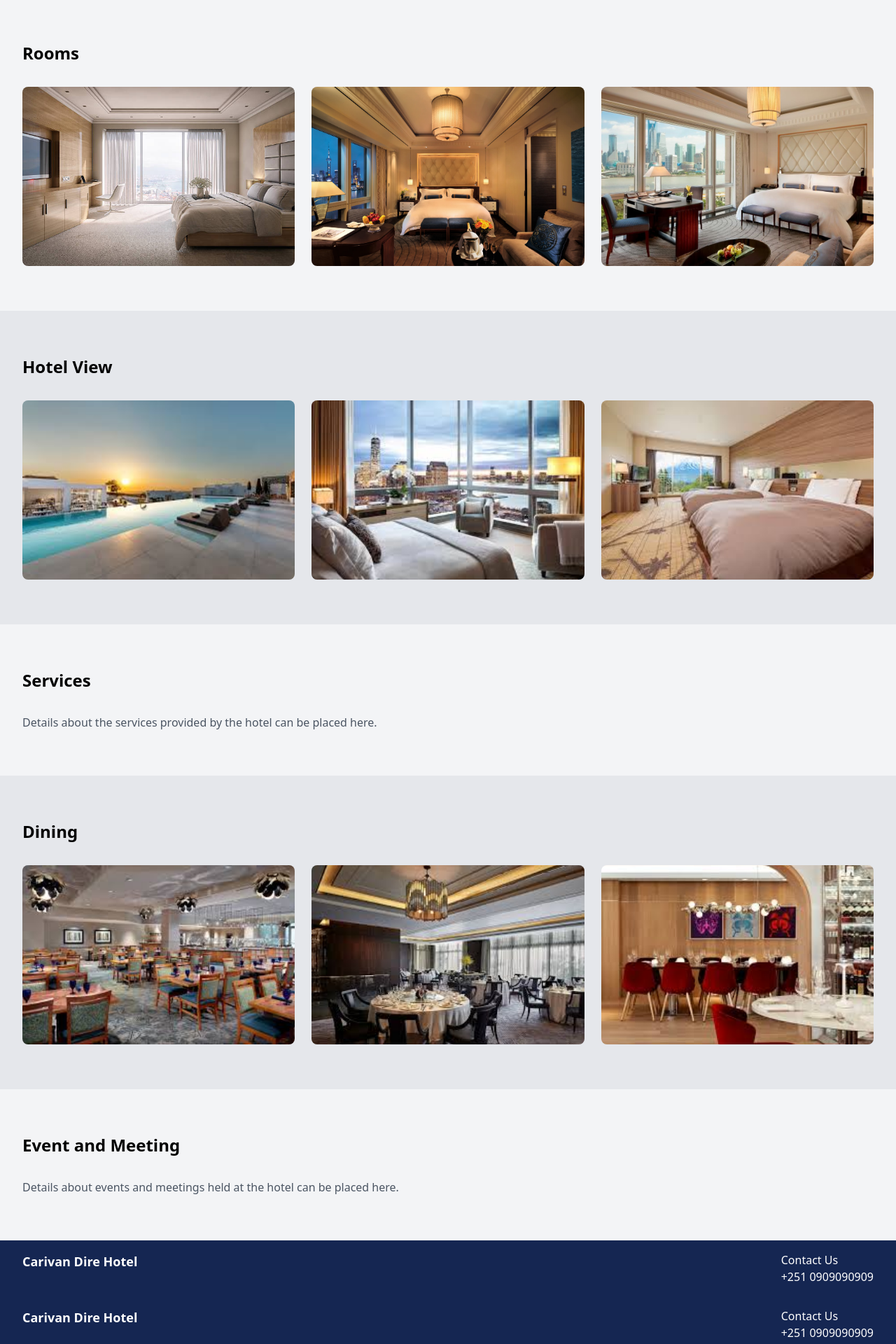
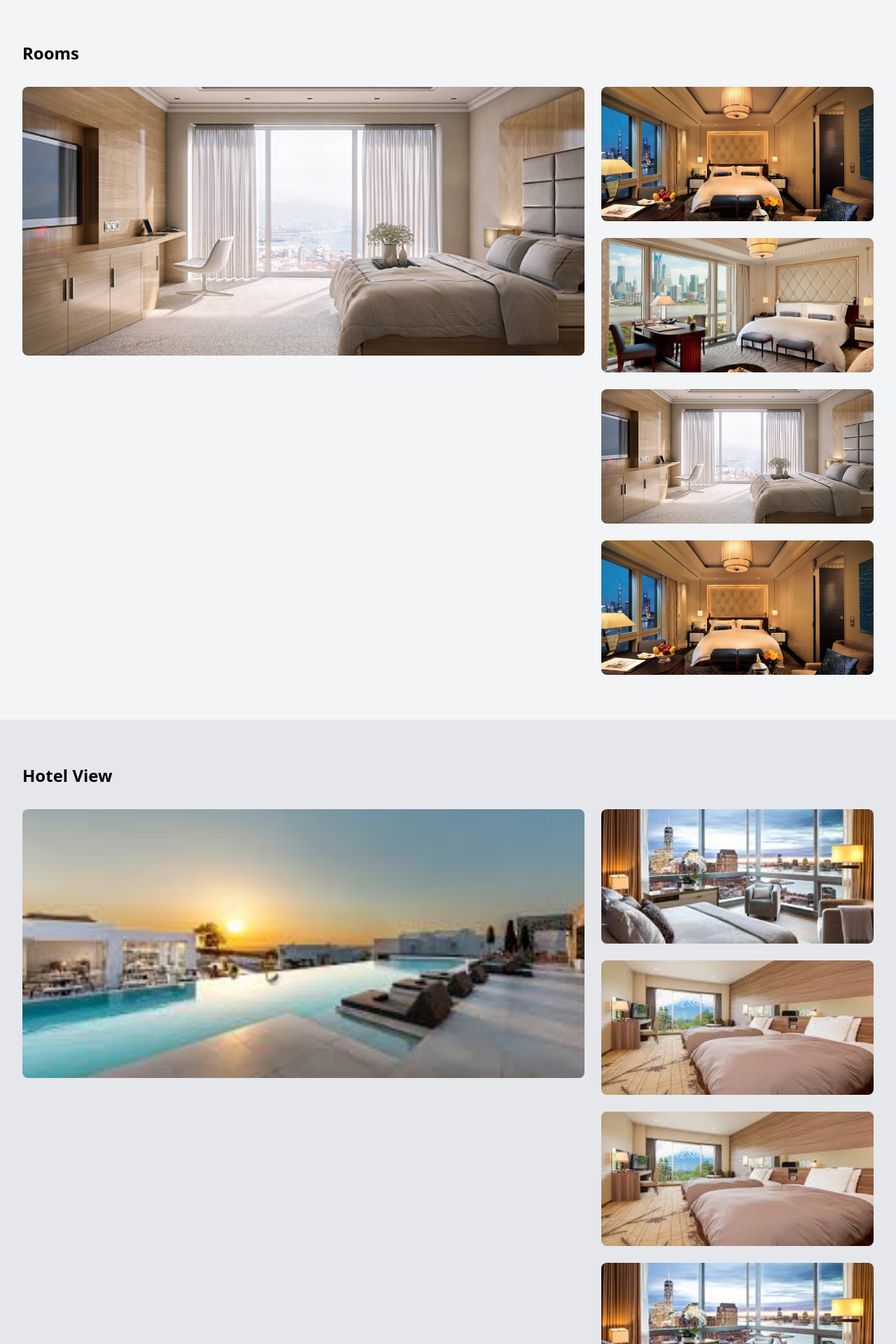
Before and after one commit to Metyme1/Caravan, a React (Create React App) app: page /gallery in a window 1280 px wide. Shown: the part 280-2200 px from the top of the page at 70% size. Built offline with nearby package versions, Linux system fonts and the light colour scheme.

Commit message:
Gallery page edited

```diff
--- a/package.json
+++ b/package.json
@@ -9,6 +9,8 @@
     "@testing-library/user-event": "^13.5.0",
     "react": "^18.3.1",
     "react-dom": "^18.3.1",
+    "react-image-gallery": "^1.3.0",
+    "react-image-lightbox": "^5.1.4",
     "react-router-dom": "^6.23.1",
     "react-scripts": "5.0.1",
     "web-vitals": "^2.1.4"
--- a/src/Gallery.js
+++ b/src/Gallery.js
@@ -1,16 +1,188 @@
+// // src/Gallery.js
+// import React, { useState } from 'react';
+// import Lightbox from 'react-image-lightbox';
+// import 'react-image-lightbox/style.css'; // This only needs to be imported once in your app
+
+// import room1 from './assets/room1.jpg';
+// import room2 from './assets/room2.jpg';
+// import room3 from './assets/r3.jpg';
+// import hotelView1 from './assets/v1.jpeg';
+// import hotelView2 from './assets/v2.jpeg';
+// import hotelView3 from './assets/v3.jpeg';
+// import dining1 from './assets/d1.jpeg';
+// import dining2 from './assets/d2.jpeg';
+// import dining3 from './assets/d3.jpeg';
+
+// const Gallery = () => {
+//   const [isOpen, setIsOpen] = useState(false);
+//   const [currentImage, setCurrentImage] = useState(0);
+//   const [currentSection, setCurrentSection] = useState([]);
+
+//   const sections = {
+//     rooms: [room1, room2, room3],
+//     hotelViews: [hotelView1, hotelView2, hotelView3],
+//     dining: [dining1, dining2, dining3],
+//   };
+
+//   const openLightbox = (section, index) => {
+//     setCurrentSection(sections[section]);
+//     setCurrentImage(index);
+//     setIsOpen(true);
+//   };
+
+//   const closeLightbox = () => {
+//     setIsOpen(false);
+//   };
+
+//   const moveNext = () => {
+//     setCurrentImage((currentImage + 1) % currentSection.length);
+//   };
+
+//   const movePrev = () => {
+//     setCurrentImage((currentImage + currentSection.length - 1) % currentSection.length);
+//   };
+
+//   return (
+//     <div className="bg-gray-100 min-h-screen">
+
+//       <nav className="bg-white py-4">
+//         <div className="max-w-7xl mx-auto px-4 sm:px-6 lg:px-8 flex justify-center space-x-6">
+//           <a href="#rooms" className="text-custom-blue font-medium hover:underline">Rooms</a>
+//           <a href="#hotelView" className="text-custom-blue font-medium hover:underline">Hotel View</a>
+//           <a href="#services" className="text-custom-blue font-medium hover:underline">Services</a>
+//           <a href="#dining" className="text-custom-blue font-medium hover:underline">Dining</a>
+//           <a href="#events" className="text-custom-blue font-medium hover:underline">Event and Meeting</a>
+//         </div>
+//       </nav>
+//       <section id="rooms" className="py-16">
+//         <div className="max-w-7xl mx-auto px-4 sm:px-6 lg:px-8">
+//           <h2 className="text-2xl font-bold mb-8">Rooms</h2>
+//           <div className="grid grid-cols-1 md:grid-cols-3 gap-6">
+//             {sections.rooms.map((image, index) => (
+//               <img
+//                 key={index}
+//                 src={image}
+//                 alt={`Room ${index + 1}`}
+//                 className="w-full h-64 object-cover rounded-lg cursor-pointer"
+//                 onClick={() => openLightbox('rooms', index)}
+//               />
+//             ))}
+//           </div>
+//         </div>
+//       </section>
+//       <section id="hotelView" className="py-16 bg-gray-200">
+//         <div className="max-w-7xl mx-auto px-4 sm:px-6 lg:px-8">
+//           <h2 className="text-2xl font-bold mb-8">Hotel View</h2>
+//           <div className="grid grid-cols-1 md:grid-cols-3 gap-6">
+//             {sections.hotelViews.map((image, index) => (
+//               <img
+//                 key={index}
+//                 src={image}
+//                 alt={`Hotel View ${index + 1}`}
+//                 className="w-full h-64 object-cover rounded-lg cursor-pointer"
+//                 onClick={() => openLightbox('hotelViews', index)}
+//               />
+//             ))}
+//           </div>
+//         </div>
+//       </section>
+//       <section id="services" className="py-16">
+//         <div className="max-w-7xl mx-auto px-4 sm:px-6 lg:px-8">
+//           <h2 className="text-2xl font-bold mb-8">Services</h2>
+//           <p className="text-gray-600">Details about the services provided by the hotel can be placed here.</p>
+//         </div>
+//       </section>
+//       <section id="dining" className="py-16 bg-gray-200">
+//         <div className="max-w-7xl mx-auto px-4 sm:px-6 lg:px-8">
+//           <h2 className="text-2xl font-bold mb-8">Dining</h2>
+//           <div className="grid grid-cols-1 md:grid-cols-3 gap-6">
+//             {sections.dining.map((image, index) => (
+//               <img
+//                 key={index}
+//                 src={image}
+//                 alt={`Dining ${index + 1}`}
+//                 className="w-full h-64 object-cover rounded-lg cursor-pointer"
+//                 onClick={() => openLightbox('dining', index)}
+//               />
+//             ))}
+//           </div>
+//         </div>
+//       </section>
+//       <section id="events" className="py-16">
+//         <div className="max-w-7xl mx-auto px-4 sm:px-6 lg:px-8">
+//           <h2 className="text-2xl font-bold mb-8">Event and Meeting</h2>
+//           <p className="text-gray-600">Details about events and meetings held at the hotel can be placed here.</p>
+//         </div>
+//       </section>
+
+//       {isOpen && (
+//         <Lightbox
+//           mainSrc={currentSection[currentImage]}
+//           nextSrc={currentSection[(currentImage + 1) % currentSection.length]}
+//           prevSrc={currentSection[(currentImage + currentSection.length - 1) % currentSection.length]}
+//           onCloseRequest={closeLightbox}
+//           onMovePrevRequest={movePrev}
+//           onMoveNextRequest={moveNext}
+//         />
+//       )}
+//     </div>
+//   );
+// }
+
+// export default Gallery;
+
+
+
 // src/Gallery.js
-import React from 'react';
+import React, { useState } from 'react';
+import Lightbox from 'react-image-lightbox';
+import 'react-image-lightbox/style.css';
+
 import room1 from './assets/room1.jpg';
 import room2 from './assets/room2.jpg';
 import room3 from './assets/r3.jpg';
+import room4 from './assets/room1.jpg';
+import room5 from './assets/room2.jpg';
 import hotelView1 from './assets/v1.jpeg';
 import hotelView2 from './assets/v2.jpeg';
 import hotelView3 from './assets/v3.jpeg';
+import hotelView4 from './assets/v3.jpeg';
+import hotelView5 from './assets/v2.jpeg';
 import dining1 from './assets/d1.jpeg';
 import dining2 from './assets/d2.jpeg';
 import dining3 from './assets/d3.jpeg';
+import dining4 from './assets/d1.jpeg';
+import dining5 from './assets/d2.jpeg';
 
 const Gallery = () => {
+  const [isOpen, setIsOpen] = useState(false);
+  const [currentImage, setCurrentImage] = useState(0);
+  const [currentSection, setCurrentSection] = useState([]);
+
+  const sections = {
+    rooms: [room1, room2, room3, room4, room5],
+    hotelViews: [hotelView1, hotelView2, hotelView3, hotelView4, hotelView5],
+    dining: [dining1, dining2, dining3, dining4, dining5],
+  };
+
+  const openLightbox = (section, index) => {
+    setCurrentSection(sections[section]);
+    setCurrentImage(index);
+    setIsOpen(true);
+  };
+
+  const closeLightbox = () => {
+    setIsOpen(false);
+  };
+
+  const moveNext = () => {
+    setCurrentImage((currentImage + 1) % currentSection.length);
+  };
+
+  const movePrev = () => {
+    setCurrentImage((currentImage + currentSection.length - 1) % currentSection.length);
+  };
+
   return (
     <div className="bg-gray-100 min-h-screen">
       <header className="bg-custom-blue text-white py-8">
@@ -31,9 +203,23 @@ const Gallery = () => {
         <div className="max-w-7xl mx-auto px-4 sm:px-6 lg:px-8">
           <h2 className="text-2xl font-bold mb-8">Rooms</h2>
           <div className="grid grid-cols-1 md:grid-cols-3 gap-6">
-            <img src={room1} alt="Room 1" className="w-full h-64 object-cover rounded-lg"/>
-            <img src={room2} alt="Room 2" className="w-full h-64 object-cover rounded-lg"/>
-            <img src={room3} alt="Room 3" className="w-full h-64 object-cover rounded-lg"/>
+            <img
+              src={sections.rooms[0]}
+              alt="Room 1"
+              className="w-full h-96 object-cover rounded-lg cursor-pointer md:col-span-2"
+              onClick={() => openLightbox('rooms', 0)}
+            />
+            <div className="grid grid-cols-1 gap-6">
+              {sections.rooms.slice(1).map((image, index) => (
+                <img
+                  key={index}
+                  src={image}
+                  alt={`Room ${index + 2}`}
+                  className="w-full h-48 object-cover rounded-lg cursor-pointer"
+                  onClick={() => openLightbox('rooms', index + 1)}
+                />
+              ))}
+            </div>
           </div>
         </div>
       </section>
@@ -41,9 +227,23 @@ const Gallery = () => {
         <div className="max-w-7xl mx-auto px-4 sm:px-6 lg:px-8">
           <h2 className="text-2xl font-bold mb-8">Hotel View</h2>
           <div className="grid grid-cols-1 md:grid-cols-3 gap-6">
-            <img src={hotelView1} alt="Hotel View 1" className="w-full h-64 object-cover rounded-lg"/>
-            <img src={hotelView2} alt="Hotel View 2" className="w-full h-64 object-cover rounded-lg"/>
-            <img src={hotelView3} alt="Hotel View 3" className="w-full h-64 object-cover rounded-lg"/>
+            <img
+              src={sections.hotelViews[0]}
+              alt="Hotel View 1"
+              className="w-full h-96 object-cover rounded-lg cursor-pointer md:col-span-2"
+              onClick={() => openLightbox('hotelViews', 0)}
+            />
+            <div className="grid grid-cols-1 gap-6">
+              {sections.hotelViews.slice(1).map((image, index) => (
+                <img
+                  key={index}
+                  src={image}
+                  alt={`Hotel View ${index + 2}`}
+                  className="w-full h-48 object-cover rounded-lg cursor-pointer"
+                  onClick={() => openLightbox('hotelViews', index + 1)}
+                />
+              ))}
+            </div>
           </div>
         </div>
       </section>
@@ -57,9 +257,23 @@ const Gallery = () => {
         <div className="max-w-7xl mx-auto px-4 sm:px-6 lg:px-8">
           <h2 className="text-2xl font-bold mb-8">Dining</h2>
           <div className="grid grid-cols-1 md:grid-cols-3 gap-6">
-            <img src={dining1} alt="Dining 1" className="w-full h-64 object-cover rounded-lg"/>
-            <img src={dining2} alt="Dining 2" className="w-full h-64 object-cover rounded-lg"/>
-            <img src={dining3} alt="Dining 3" className="w-full h-64 object-cover rounded-lg"/>
+            <img
+              src={sections.dining[0]}
+              alt="Dining 1"
+              className="w-full h-96 object-cover rounded-lg cursor-pointer md:col-span-2"
+              onClick={() => openLightbox('dining', 0)}
+            />
+            <div className="grid grid-cols-1 gap-6">
+              {sections.dining.slice(1).map((image, index) => (
+                <img
+                  key={index}
+                  src={image}
+                  alt={`Dining ${index + 2}`}
+                  className="w-full h-48 object-cover rounded-lg cursor-pointer"
+                  onClick={() => openLightbox('dining', index + 1)}
+                />
+              ))}
+            </div>
           </div>
         </div>
       </section>
@@ -82,6 +296,16 @@ const Gallery = () => {
           </div>
         </div>
       </footer>
+      {isOpen && (
+        <Lightbox
+          mainSrc={currentSection[currentImage]}
+          nextSrc={currentSection[(currentImage + 1) % currentSection.length]}
+          prevSrc={currentSection[(currentImage + currentSection.length - 1) % currentSection.length]}
+          onCloseRequest={closeLightbox}
+          onMovePrevRequest={movePrev}
+          onMoveNextRequest={moveNext}
+        />
+      )}
     </div>
   );
 }
```
Also changed, not shown: 1 other file (tests, documents, lock files or other folders).
